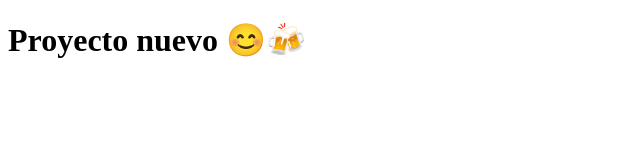
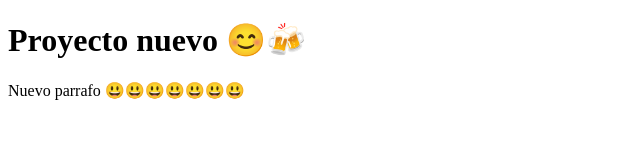
Before and after one commit to Moratronica/proyectoNuevo, a plain HTML site: page index.html in a window 1280 px wide. Shown: the whole page, without its empty margins (0-640 px from the left). Drawn offline with Linux system fonts and the light colour scheme.

Commit message:
Nuevo parrafo y cambio urgente

```diff
--- a/index.html
+++ b/index.html
@@ -7,5 +7,6 @@
 </head>
 <body>
     <h1>Proyecto nuevo 😊🍻</h1>
+    <p>Nuevo parrafo 😃😃😃😃😃😃😃</p>
 </body>
 </html>
```
